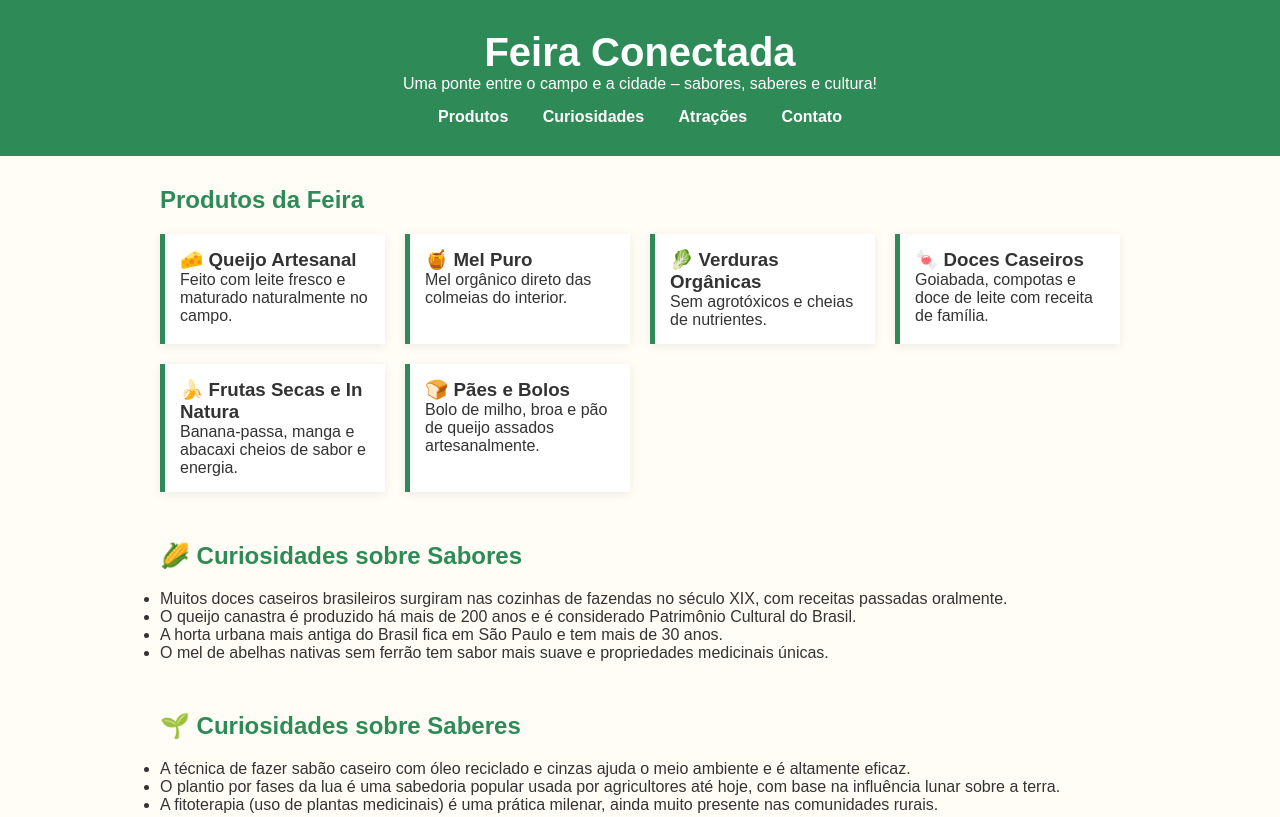
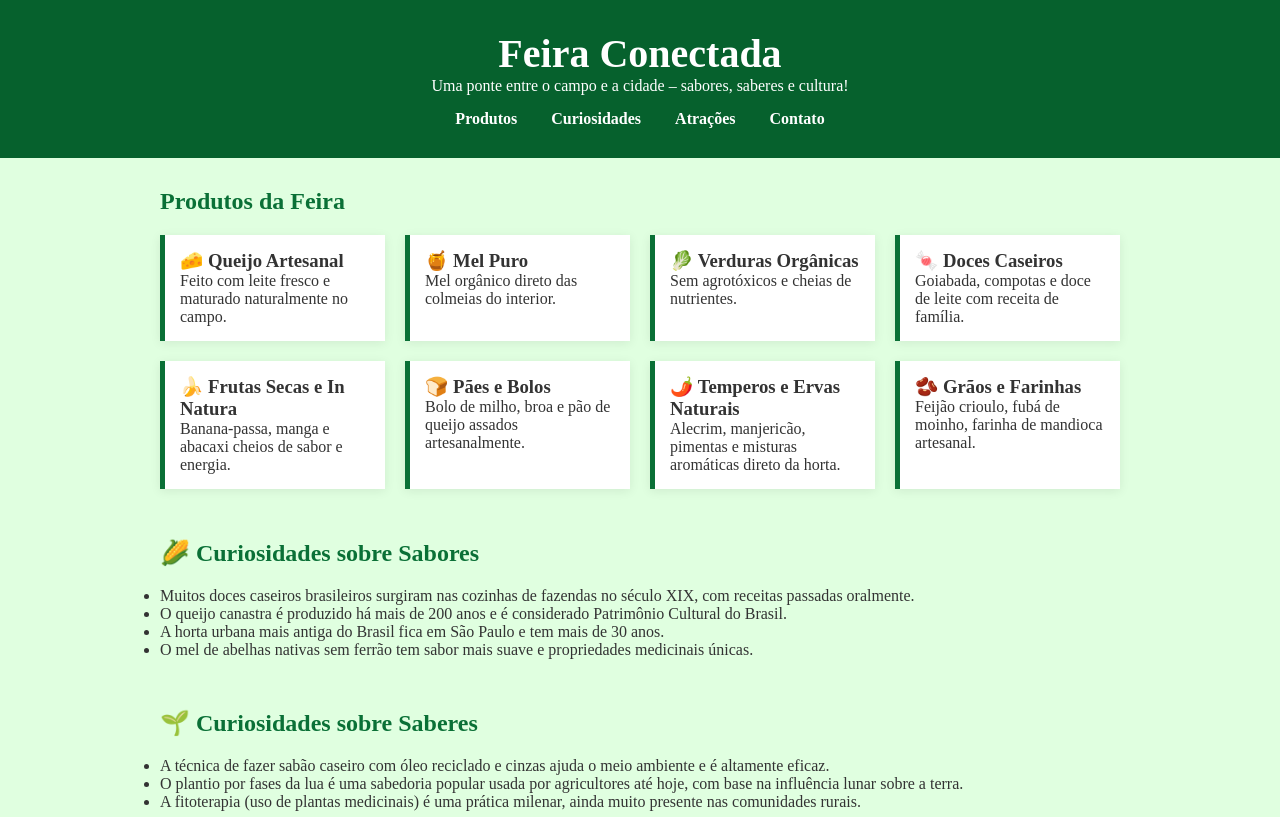
Before and after one commit to kekeully/Feira_Conectada, a plain HTML site: page index.html in a window 1280 px wide. Shown: the top 817 px of the page. Drawn offline with Linux system fonts and the light colour scheme.

Commit message:
Add files via upload

```diff
--- a/index.html
+++ b/index.html
@@ -49,6 +49,14 @@
 <div class="card">
 <h3>🍞 Pães e Bolos</h3>
 <p>Bolo de milho, broa e pão de queijo assados artesanalmente.</p>
+</div>
+<div class="card">
+<h3>🌶️ Temperos e Ervas Naturais</h3>
+<p>Alecrim, manjericão, pimentas e misturas aromáticas direto da horta.</p>
+</div>
+<div class="card">
+<h3>🫘 Grãos e Farinhas</h3>
+<p>Feijão crioulo, fubá de moinho, farinha de mandioca artesanal.</p>
 </div>
 </div>
 </section>
--- a/style.css
+++ b/style.css
@@ -6,14 +6,14 @@ box-sizing: border-box;
 }
 
 body {
-font-family: 'Arial', sans-serif;
-background-color: #fffdf5;
+font-family: 'times new roman', sans-serif;
+background-color: #e0ffe0;
 color: #333;
 }
 
 header {
-background-color: #2e8b57;
-color: white;
+background-color: #06612d;
+color: rgb(255, 255, 255);
 text-align: center;
 padding: 30px 20px;
 }
@@ -50,7 +50,7 @@ margin-bottom: 50px;
 }
 
 .secao h2 {
-color: #2e8b57;
+color: #0a7036;
 margin-bottom: 20px;
 }
 
@@ -64,7 +64,7 @@ gap: 20px;
 .card {
 background-color: #ffffff;
 padding: 15px;
-border-left: 5px solid #2e8b57;
+border-left: 5px solid #0a7036;
 box-shadow: 0 2px 10px rgba(0, 0, 0, 0.08);
 transition: transform 0.3s;
 }
@@ -92,7 +92,7 @@ border: 1px solid #ccc;
 form button {
 margin-top: 15px;
 padding: 10px;
-background-color: #2e8b57;
+background-color: #0a7036;
 color: white;
 border: none;
 border-radius: 5px;
@@ -100,11 +100,11 @@ cursor: pointer;
 }
 
 form button:hover {
-background-color: #246b45;
+background-color: #0a7036;
 }
 
 footer {
-background-color: #1f5f3e;
+background-color: #0a7036;
 color: white;
 text-align: center;
 padding: 20px;
```
